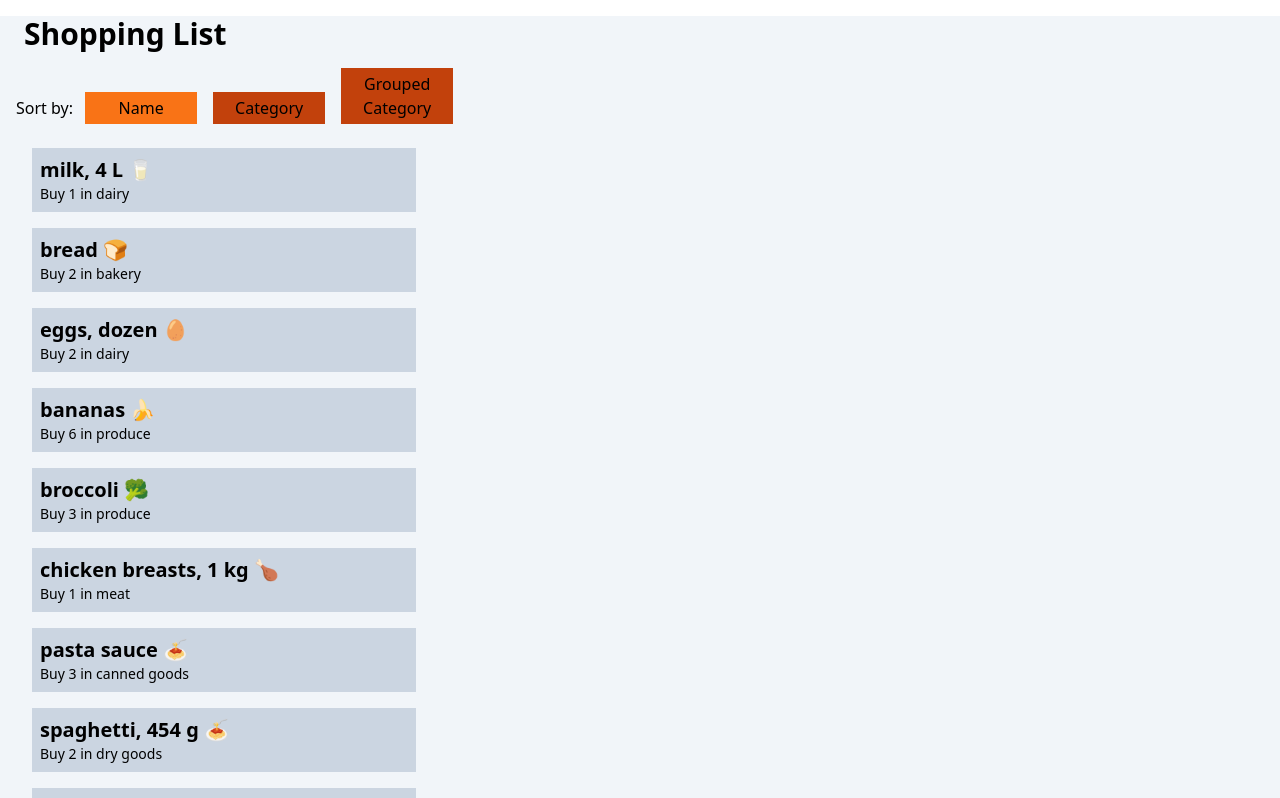
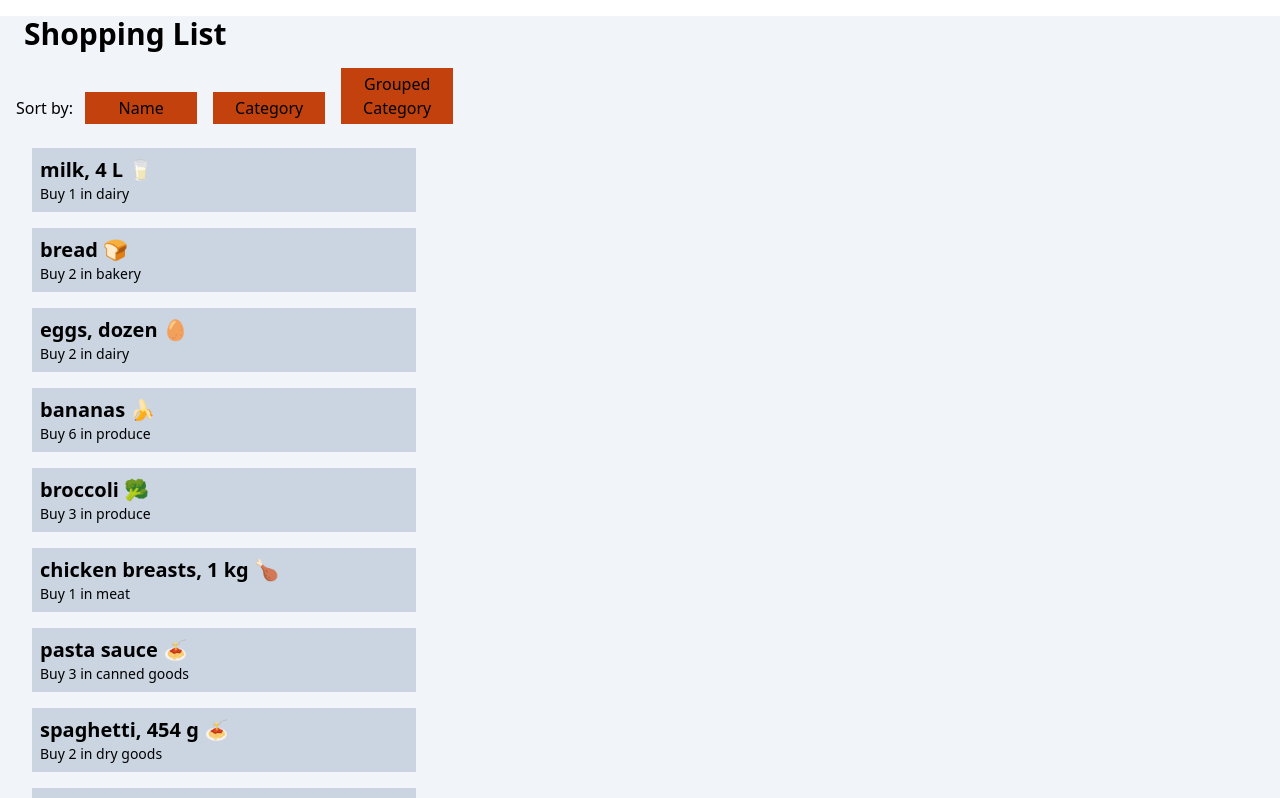
Before and after one commit to dc8156046/cprg306-assignments, a Next.js app: page /week-6 in a window 1280 px wide. Shown: the top 798 px of the page. Built offline with nearby package versions, Linux system fonts and the light colour scheme.

Commit message:
Update page.js

```diff
--- a/app/week-6/page.js
+++ b/app/week-6/page.js
@@ -5,6 +5,7 @@ import itemsJson from "./items.json";
 
 export default function Page() {
   const [items, setItems] = useState(itemsJson);
+  const [activeButton, setActiveButton] = useState("");
 
   const handleClick = (sortAttr) => {
     const sortedItems = [...items].sort((a, b) => {
@@ -12,6 +13,13 @@ export default function Page() {
     });
 
     setItems(sortedItems);
+    setActiveButton(sortAttr); // Set active button
+  };
+
+  const getButtonClass = (sortAttr) => {
+    return activeButton === sortAttr
+      ? "bg-orange-500 p-1 m-2 w-28" // Active style
+      : "bg-orange-700 p-1 m-2 w-28"; // Inactive style
   };
 
   const handleGroupClick = () => {
@@ -24,13 +32,13 @@ export default function Page() {
         <div>
           <label for="sort">Sort by: </label>
           <button
-            className="bg-orange-500 p-1 m-2 w-28"
+            className={getButtonClass("name")}
             onClick={() => handleClick("name")}
           >
             Name
           </button>
           <button
-            className="bg-orange-700 p-1 m-2 w-28"
+            className={getButtonClass("category")}
             onClick={() => handleClick("category")}
           >
             Category
```
